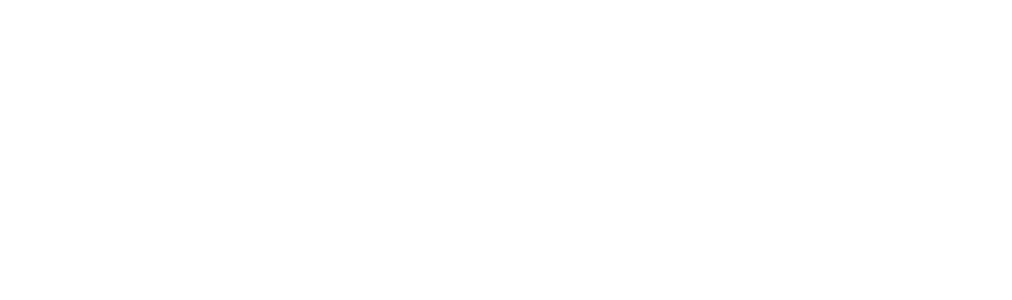
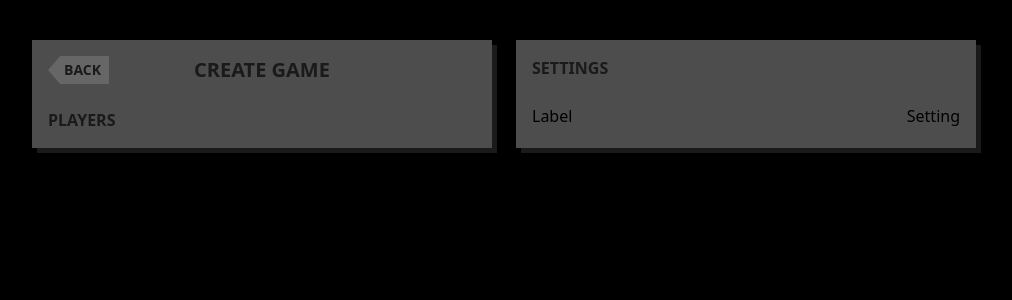
Before and after one commit to roelifant/NeumannTerror, a Vue app: page /brol/neumann/create in a window 1280 px wide. Before the commit this address had no page. Shown: the top 300 px of the page, without its empty margins (136-1148 px from the left). Built offline with nearby package versions, Linux system fonts and the light colour scheme.

Commit message:
start game creation page

```diff
--- a/src/index.css
+++ b/src/index.css
@@ -11,4 +11,12 @@
     .clip-path-modal {
         clip-path: polygon(10% 0, 100% 0, 100% 75%, 90% 100%, 0 100%, 0 25%);
     }
+
+    .arrow-l {
+        clip-path: polygon(20% 0%, 100% 0, 100% 50%, 100% 100%, 20% 100%, 0% 50%);
+    }
+
+    .arrow-r {
+        clip-path: polygon(0 0%, 80% 0%, 100% 50%, 80% 100%, 0 100%, 0% 50%);
+    }
 }
--- a/src/main.ts
+++ b/src/main.ts
@@ -1,22 +1,24 @@
 import { createApp } from 'vue'
 import App from './App.vue'
 import Test from './pages/Test.vue'
+import CreateGame from './pages/CreateGame.vue'
 import MainMenu from './pages/MainMenu.vue'
 import { createRouter, createWebHistory } from 'vue-router'
 import './index.css'
 
 // name of subfolder this app will be deployed in
-const urlBase = '/brol/neumann/';
+const urlBase = '/brol/neumann';
 
 /**
  * Routes:
  */
 const routes = [
-    { path: urlBase, component: MainMenu },
-    { path: urlBase+'test', component: Test }
+    { path: '/', component: MainMenu },
+    { path: '/test', component: Test },
+    { path: '/create', component: CreateGame }
 ]
 const router = createRouter({
-  history: createWebHistory(),
+  history: createWebHistory(urlBase),
   routes,
 })
 
--- /dev/null
+++ b/src/pages/CreateGame.vue
@@ -0,0 +1,114 @@
+<script setup lang="ts">
+import neumann from "../assets/img/Neumann.svg";
+import terror from "../assets/img/Terror.svg";
+import mainMenu from "../assets/img/mainMenu.svg";
+import warpGate from "../assets/img/WarpGate.svg";
+import roelifant from "../assets/img/roelifant.svg";
+
+import { ref, computed } from "vue";
+
+const colors = [
+  "red",
+  "purple",
+  "blue",
+  "green",
+  "brown",
+  "orange",
+  "dark",
+  "cyan",
+  "yellow",
+];
+
+let loading = ref(true);
+let transitionSpeed = ref(10000);
+
+const menuColor = ref("black");
+
+setTimeout(() => {
+  loading.value = false;
+}, 100);
+</script>
+
+<template>
+  <div
+    class="
+      w-screen
+      h-screen
+      bg-black
+      transition-opacity
+      duration-1000
+      overflow-hidden
+    "
+    :class="{ 'opacity-0': loading }"
+  >
+    <div
+      v-for="color in colors"
+      :key="color"
+      class="
+        w-full
+        h-full
+        bg-gradient-to-b
+        transition-opacity
+        from-black
+        opacity-0
+        absolute
+        top-0
+        left-0
+      "
+      :class="[
+        { 'opacity-30': menuColor === color },
+        'to-' + color,
+        'duration-[' + transitionSpeed + 'ms]',
+      ]"
+    />
+
+    <div class="flex justify-between gap-6 p-10 lg:max-w-5xl mx-auto relative">
+      <div class="bg-gray p-4 w-6/12 shadow-neumann">
+        <router-link
+          to="/"
+          class="
+            absolute
+            bg-gray-light
+            hover:bg-gray-lighter
+            pl-4
+            pr-2
+            py-1
+            arrow-l
+            text-sm
+            uppercase
+            text-gray-darker
+            font-bold
+          "
+        >
+          Back
+        </router-link>
+        <h1
+          class="
+            text-gray-darker
+            font-bold
+            uppercase
+            w-full
+            text-center text-xl
+          "
+        >
+          Create Game
+        </h1>
+        <div class="space-y-2 mt-6">
+          <h2 class="text-gray-darker font-bold uppercase text">Players</h2>
+        </div>
+      </div>
+      <div class="bg-gray p-4 w-6/12 shadow-neumann">
+        <h2 class="text-gray-darker font-bold uppercase">Settings</h2>
+        <div class="space-y-2 mt-6">
+          <div class="flex justify-between w-full">
+            <p>Label</p>
+            <p>Setting</p>
+          </div>
+        </div>
+      </div>
+    </div>
+  </div>
+</template>
+
+<style>
+</style>
--- a/src/pages/MainMenu.vue
+++ b/src/pages/MainMenu.vue
@@ -468,7 +468,7 @@
     <!-- buttons -->
     <div class="absolute top-52 left-0 w-full z-10 space-y-4">
       <router-link
-        to="test"
+        to="create"
         class="
           block
           mx-auto
@@ -483,62 +483,7 @@
           py-1
           text-gray-darker
         "
-        >Test</router-link
-      >
-      <router-link
-        to="test"
-        class="
-          block
-          mx-auto
-          w-40
-          bg-gray
-          hover:bg-gray-light
-          text-center
-          uppercase
-          font-bold
-          shadow-neumann
-          text-lg
-          py-1
-          text-gray-darker
-        "
-        >Test</router-link
-      >
-      <router-link
-        to="test"
-        class="
-          block
-          mx-auto
-          w-40
-          bg-gray
-          hover:bg-gray-light
-          text-center
-          uppercase
-          font-bold
-          shadow-neumann
-          text-lg
-          py-1
-          text-gray-darker
-        "
-        >Test</router-link
-      >
-      <router-link
-        to="test"
-        class="
-          block
-          mx-auto
-          w-40
-          bg-gray
-          hover:bg-gray-light
-          text-center
-          uppercase
-          font-bold
-          shadow-neumann
-          text-lg
-          text-gray-darker
-          py-1
-        "
-        >Test</router-link
-      >
+        >Create Game</router-link>
     </div>
   </div>
 </template>
```
